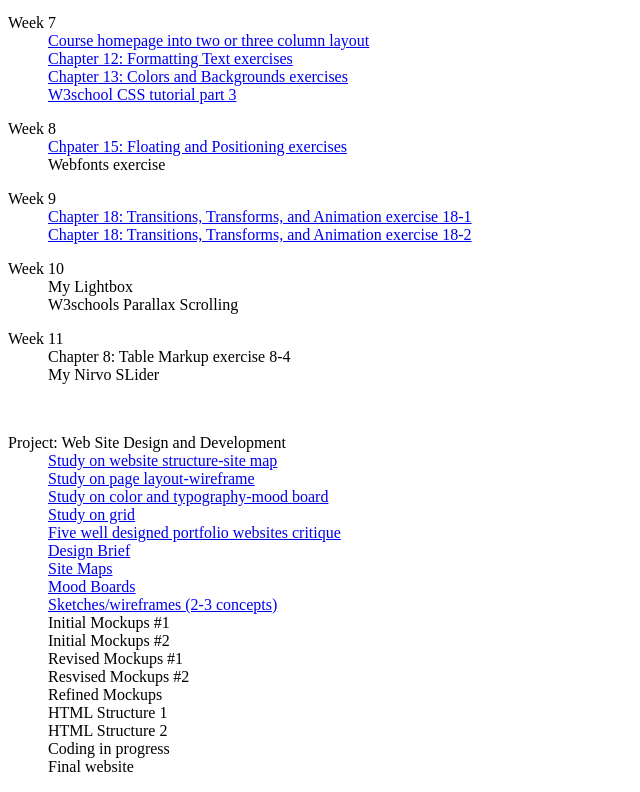
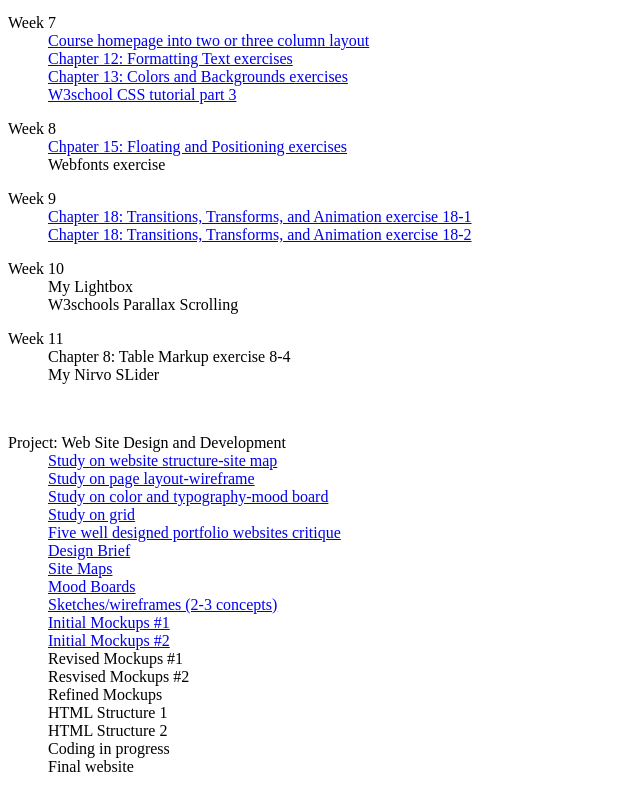
Before and after one commit to KierraKhan/avt217, a plain HTML site: page index.html in a window 1280 px wide. Shown: the part 829-1621 px from the top of the page, without its empty margins (0-640 px from the left). Drawn offline with Linux system fonts and the light colour scheme.

Commit message:
Add files via upload

```diff
--- a/index.html
+++ b/index.html
@@ -101,8 +101,8 @@
 			<dd><a href="project/process/my_sitemaps.html">Site Maps</a></dd>
 			<dd><a href="project/process/my_moodboards.html">Mood Boards</a></dd>
 			<dd><a href="project/process/my_wireframes.html">Sketches/wireframes (2-3 concepts)</a></dd>
-				<dd>Initial Mockups #1</dd>
-				<dd>Initial Mockups #2</dd>
+			<dd><a href="project/process/1stdesign1.html">Initial Mockups #1</a></dd>
+			<dd><a href="project/process/1stdesign2.html">Initial Mockups #2</a></dd>
 				<dd>Revised Mockups #1</dd>
 				<dd>Resvised Mockups #2</dd>
 				<dd>Refined Mockups</dd>
```
